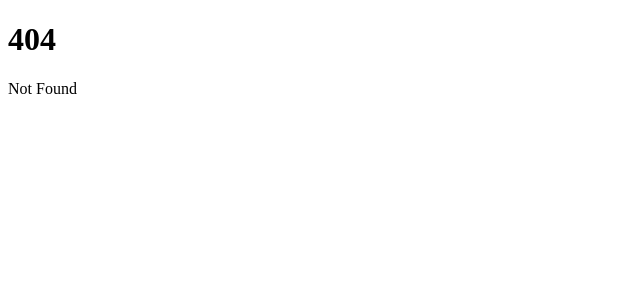
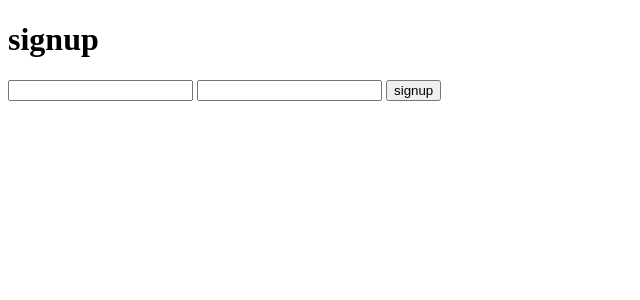
Before and after one commit to hxri-nxrxyxn/framewise, a SvelteKit app: page /signup in a window 1280 px wide. Before the commit this address had no page. Shown: the top 300 px of the page, without its empty margins (0-640 px from the left). Built offline with nearby package versions, Linux system fonts and the light colour scheme.

Commit message:
added routes for login and signup

```diff
--- a/jsconfig.json
+++ b/jsconfig.json
@@ -1,5 +1,4 @@
 {
-	"extends": "./.svelte-kit/tsconfig.json",
 	"compilerOptions": {
 		"allowJs": true,
 		"checkJs": false,
--- a/src/routes/+page.svelte
+++ b/src/routes/+page.svelte
@@ -1,2 +1 @@
-<h1>Welcome to SvelteKit</h1>
-<p>Visit <a href="https://svelte.dev/docs/kit">svelte.dev/docs/kit</a> to read the documentation</p>
+<h1>this is my home</h1>
--- /dev/null
+++ b/src/routes/signup/+page.svelte
@@ -0,0 +1,17 @@
+<script>
+    let username = $state("");
+    let password = $state("");
+    const onclick = () => {
+        alert("button pressed");
+    };
+</script>
+
+<main>
+    <h1>signup</h1>
+    <input type="text" bind:value={username} />
+    <input type="password" bind:value={password} />
+    <button {onclick}>signup</button>
+</main>
+
+<style>
+</style>
```
Also changed, not shown: src/routes/login/+page.svelte (added, +17 -0 lines).
